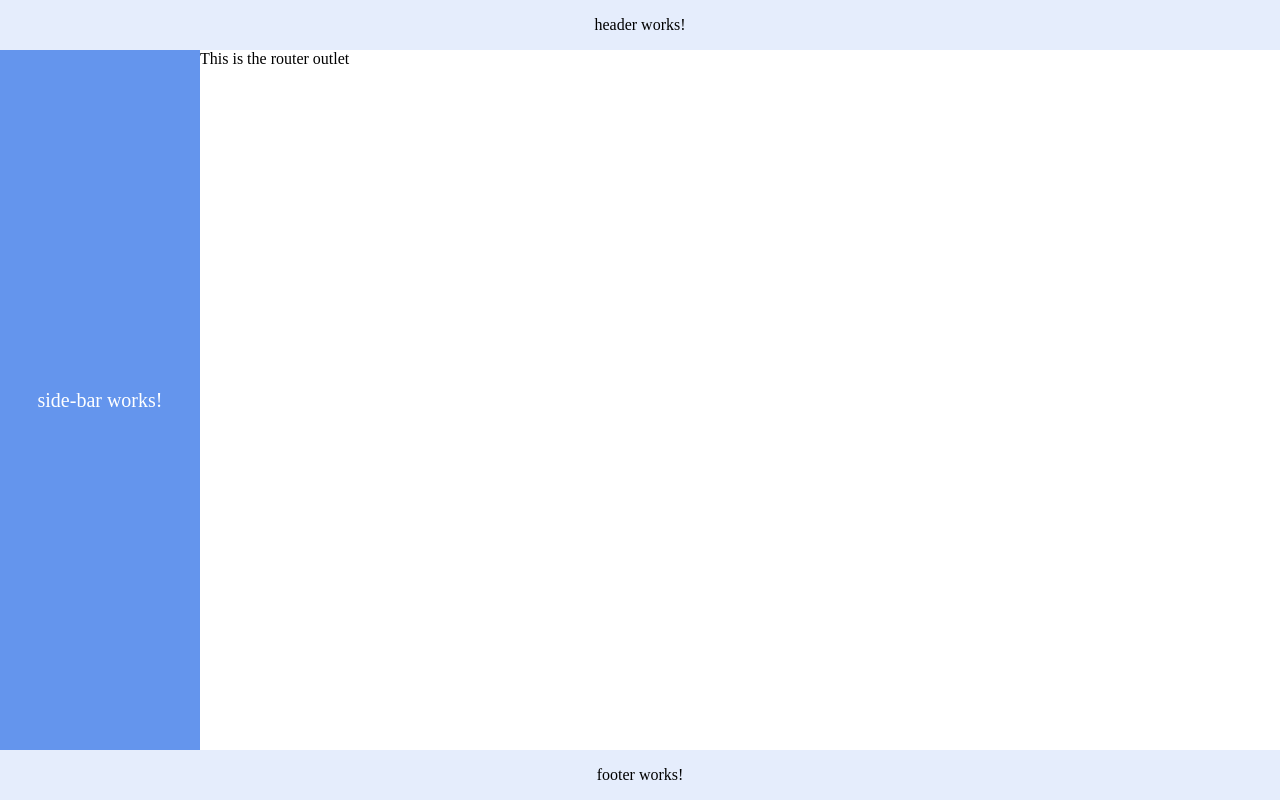
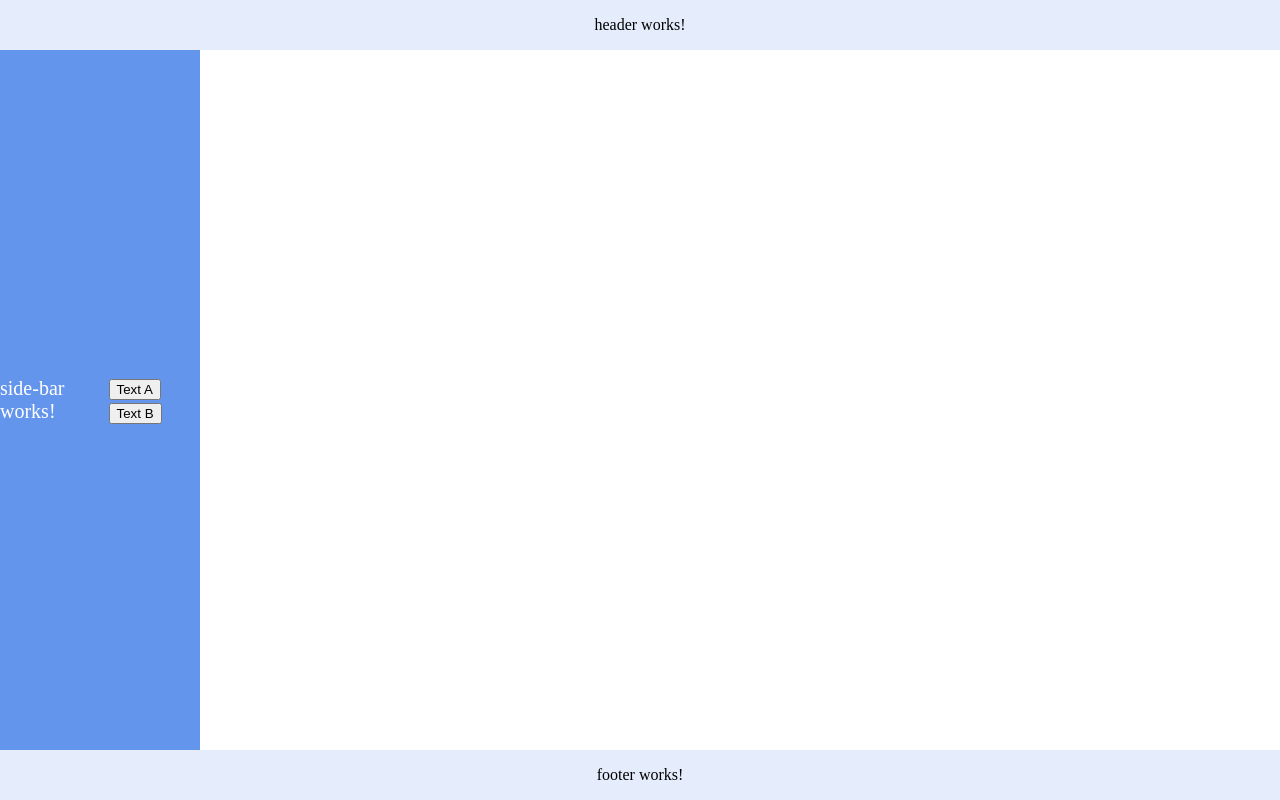
Before and after one commit to rotemx/Netcraft-MyFirstAngularApp, an Angular app: page / in a window 1280 px wide. Built offline with nearby package versions, Linux system fonts and the light colour scheme.

Commit message:
Add Routing

```diff
--- /dev/null
+++ b/src/app/components/a/a.component.html
@@ -0,0 +1 @@
+<p>text A!</p>
--- /dev/null
+++ b/src/app/components/b/b.component.html
@@ -0,0 +1 @@
+<p>text B!</p>
--- a/src/app/components/content/content.component.html
+++ b/src/app/components/content/content.component.html
@@ -1 +1 @@
-This is the router outlet
+<router-outlet></router-outlet>
--- a/src/app/components/side-bar/side-bar.component.html
+++ b/src/app/components/side-bar/side-bar.component.html
@@ -1,3 +1,8 @@
 <p>
 	side-bar works!
 </p>
+
+<div class="nav">
+  <button type="button" (click)="redirect('A')">Text A</button>
+  <button type="button" (click)="redirect('B')">Text B</button>
+</div>
--- a/src/app/components/side-bar/side-bar.component.ts
+++ b/src/app/components/side-bar/side-bar.component.ts
@@ -6,7 +6,9 @@ import { Component, OnInit } from '@angular/core';
   styleUrls: ['./side-bar.component.css']
 })
 export class SideBarComponent implements OnInit {
-
+  redirect(text:string){
+    window.location.href=`http://localhost:58496/text${text}`
+  }
   constructor() { }
 
   ngOnInit(): void {
```
Also changed, not shown: src/app/components/a/a.component.ts (added, +15 -0 lines), src/app/components/b/b.component.ts (added, +15 -0 lines), src/app/components/a/a.component.css (added), src/app/components/b/b.component.css (added).
